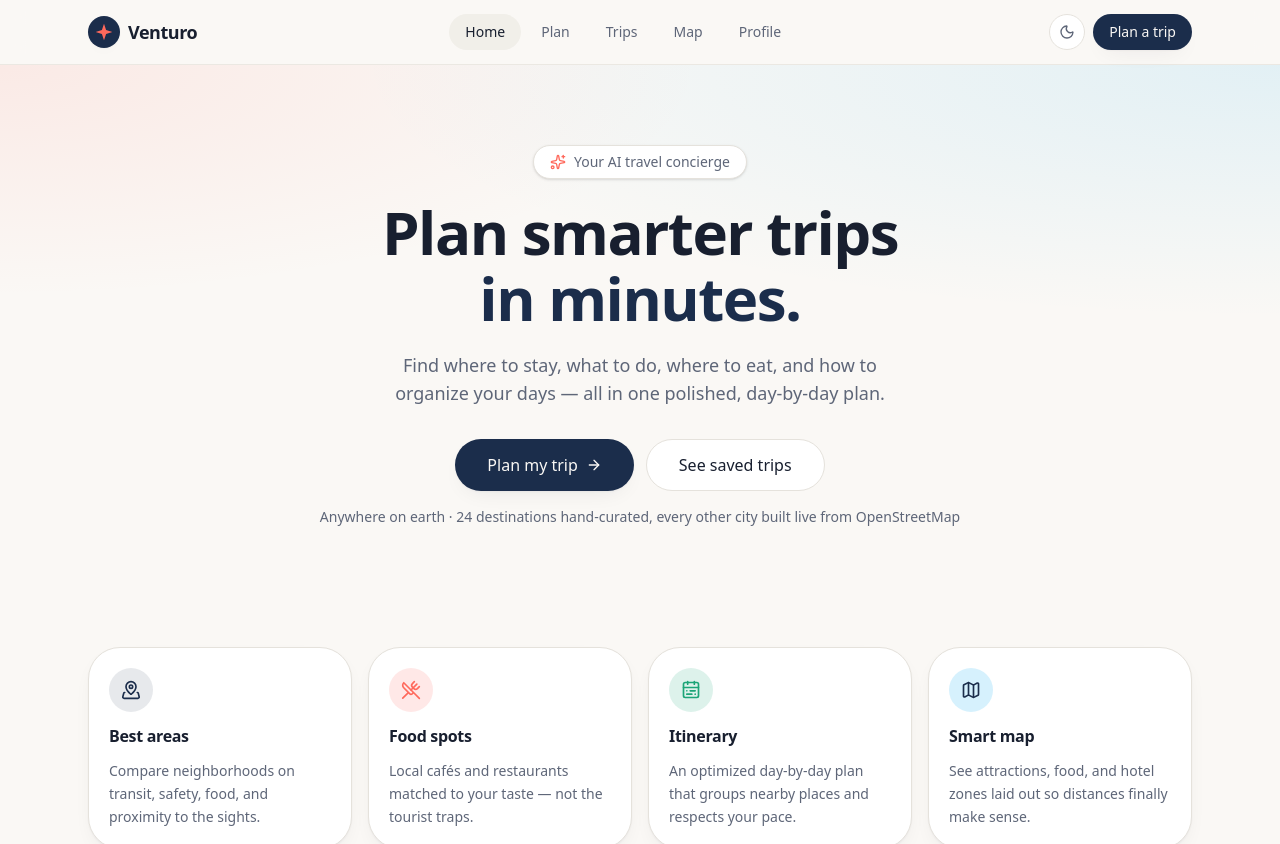
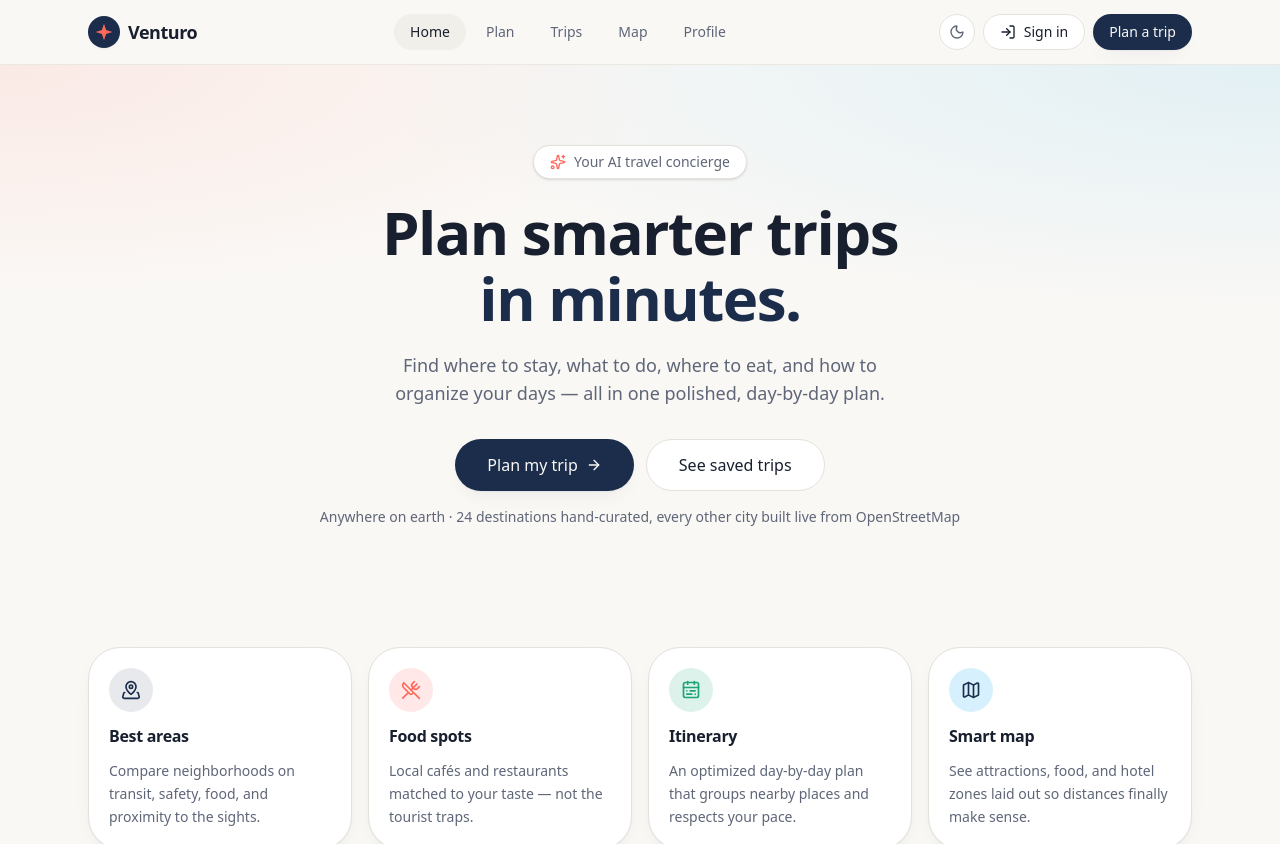
Before and after one commit to rakib-akter/Venturo, a Next.js app: page / in a window 1280 px wide. Shown: the top 844 px of the page. Built offline with nearby package versions, Linux system fonts and the light colour scheme; no server answers.

Commit message:
feat(auth): mount AuthProvider and add sign in/out to navbar

```diff
--- a/components/layout/Navbar.tsx
+++ b/components/layout/Navbar.tsx
@@ -1,8 +1,10 @@
 "use client";
 
 import Link from "next/link";
-import { usePathname } from "next/navigation";
+import { usePathname, useRouter } from "next/navigation";
+import { LogIn } from "lucide-react";
 import { cn } from "@/lib/utils";
+import { useAuth } from "@/lib/auth-context";
 import { Logo } from "@/components/layout/Logo";
 import { NAV_ITEMS, isActive } from "@/components/layout/nav-config";
 import { ThemeToggle } from "@/components/layout/ThemeToggle";
@@ -11,6 +13,8 @@ import { Button } from "@/components/ui/button";
 /** Sticky top navigation, shown on tablet and up. */
 export function Navbar() {
   const pathname = usePathname();
+  const router = useRouter();
+  const { user, loading, logout } = useAuth();
 
   return (
     <header className="sticky top-0 z-40 hidden border-b border-border/70 bg-background/80 backdrop-blur-md md:block">
@@ -37,6 +41,24 @@ export function Navbar() {
         </div>
         <div className="flex items-center gap-2">
           <ThemeToggle />
+          {!loading && user ? (
+            <Button
+              variant="outline"
+              size="sm"
+              onClick={async () => {
+                await logout();
+                router.push("/");
+              }}
+            >
+              Sign out
+            </Button>
+          ) : !loading ? (
+            <Button asChild variant="outline" size="sm">
+              <Link href="/login">
+                <LogIn className="size-4" /> Sign in
+              </Link>
+            </Button>
+          ) : null}
           <Button asChild size="sm">
             <Link href="/plan">Plan a trip</Link>
           </Button>
```
Also changed, not shown: components/layout/AppShell.tsx (+5 -2 lines).
